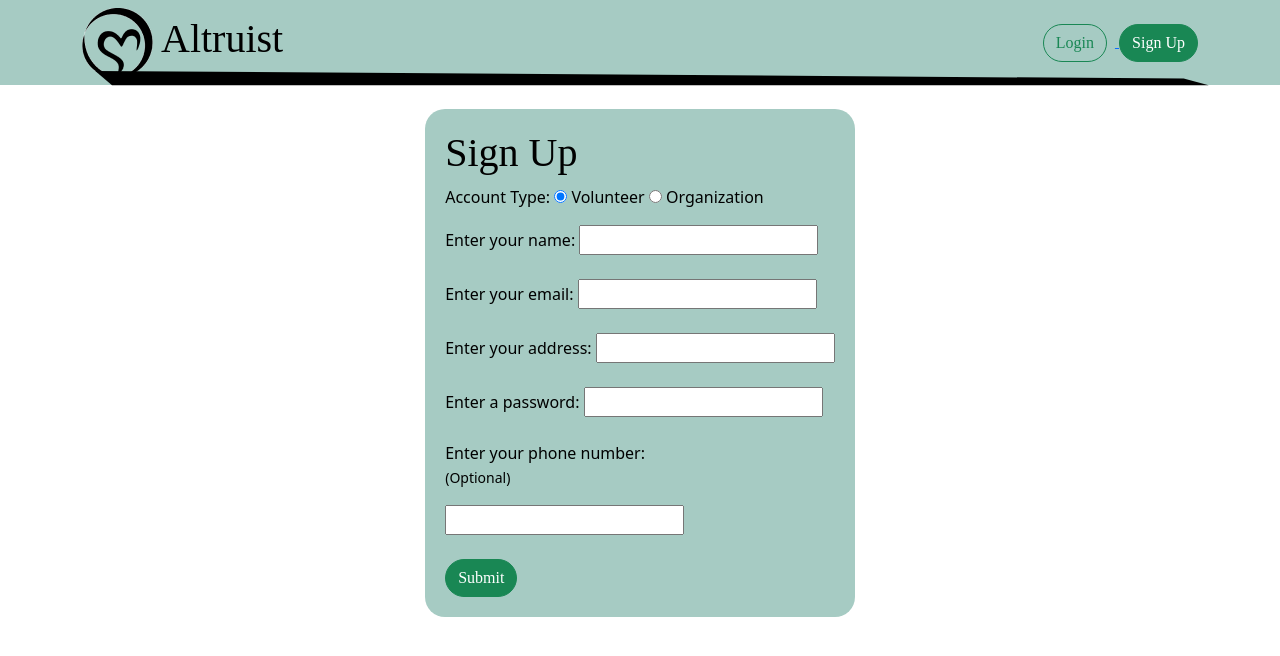
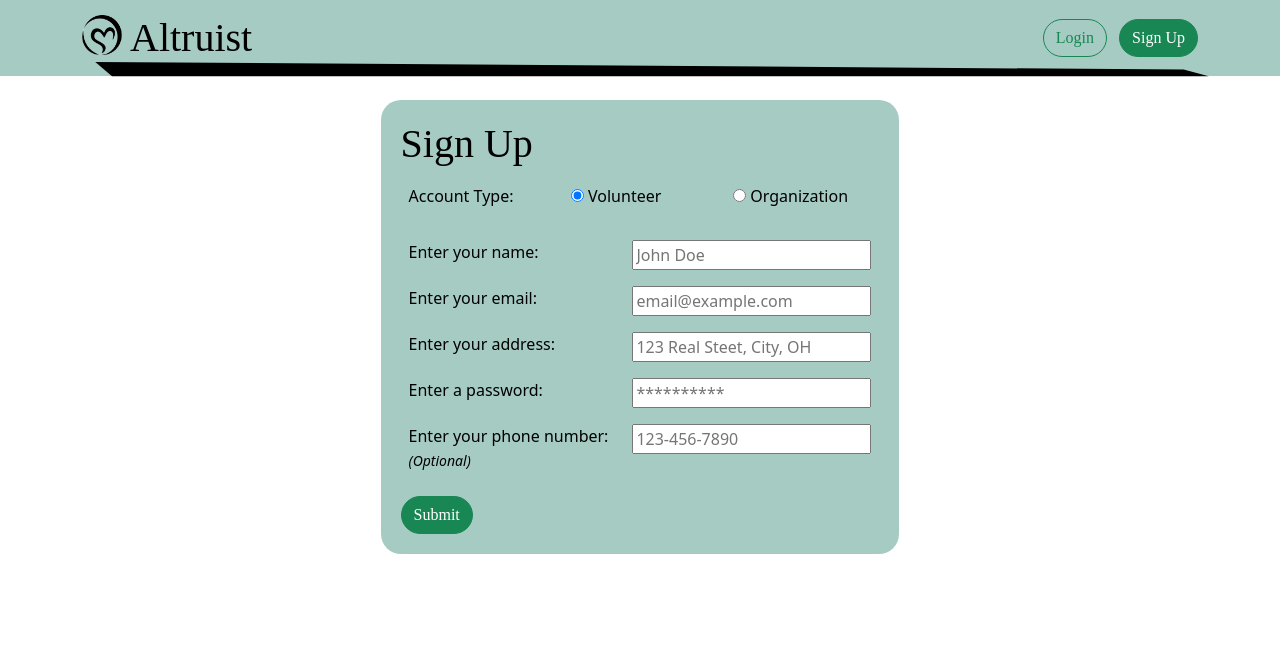
Before and after one commit to Randomblock1/madhacks-2023, a SvelteKit app: page /signup in a window 1280 px wide. Shown: the top 656 px of the page. Built offline with nearby package versions, Linux system fonts and the light colour scheme; a web font is replaced by a local one.

Commit message:
fix login and icon alignment

```diff
--- a/src/app.html
+++ b/src/app.html
@@ -15,18 +15,15 @@
 <div style="background-color: #a6cbc3;">
 	<div class="container">
 		<header class="d-flex flex-wrap align-items-center justify-content-center justify-content-md-between py-2">
-			<span class="fs-1 font-styled"><img class="bi me-2" src="%sveltekit.assets%/icon.png" />Altruist</span>
-
+			<span class="fs-1 font-styled"><img class="bi me-2" style="height:40px; width:40px; vertical-align:text-top" src="%sveltekit.assets%/icon.png" />Altruist</span>
 			<span class="text">
 				<a href="/login">
 					<button type="button"
-						class="btn btn-outline-success text-nowrap me-2 rounded-pill font-styled">Login</button>
-				</a>
+						class="btn btn-outline-success text-nowrap me-2 rounded-pill font-styled">Login</button></a>
 				<a href="/signup">
 					<button type="button" class="btn btn-success text-nowrap rounded-pill font-styled">Sign Up</button>
 				</a>
 			</span>
-
 		</header>
 		<div class="container" style="position:absolute; margin-top: -20px">
 			<svg width="100%" height="100%" viewBox="0 0 667 9" fill="none" xmlns="http://www.w3.org/2000/svg">
--- a/src/routes/signup/+page.svelte
+++ b/src/routes/signup/+page.svelte
@@ -2,27 +2,70 @@
 	<span class="rounded-box">
 		<h1 class="font-styled">Sign Up</h1>
 		<form action="/api/signup" method="post">
-			<p>
-				Account Type:
+			<div class="row align-items-start p-2">
+				<div class="col">
+					<p>Account Type:</p>
+				</div>
+
+				<div class="col">
 					<input type="radio" name="type" value="volunteer" id="volunteer" checked /> Volunteer
+				</div>
+
+				<div class="col">
 					<input type="radio" name="type" value="organization" id="organization" /> Organization
-			</p>
+				</div>
+			</div>
 
+			<div class="row p-2">
+				<div class="col">
 					<label for="name">Enter your name: </label>
-			<input type="text" id="name" name="name" /><br /><br />
+				</div>
 
+				<div class="col">
+					<input type="text" id="name" name="name" placeholder="John Doe" />
+				</div>
+			</div>
+
+			<div class="row p-2">
+				<div class="col">
 					<label for="email">Enter your email: </label>
-			<input type="email" id="email" name="email" /><br /><br />
+				</div>
 
+				<div class="col">
+					<input type="email" id="email" name="email" placeholder="email@example.com" />
+				</div>
+			</div>
+
+			<div class="row p-2">
+				<div class="col">
 					<label for="address">Enter your address: </label>
-			<input type="text" id="address" name="address" /><br /><br />
+				</div>
 
+				<div class="col">
+					<input type="text" id="address" name="address" placeholder="123 Real Steet, City, OH" />
+				</div>
+			</div>
+
+			<div class="row p-2">
+				<div class="col">
 					<label for="password">Enter a password: </label>
-			<input type="password" id="password" name="password" /><br /><br />
+				</div>
 
+				<div class="col">
+					<input type="password" id="password" name="password" placeholder="**********" />
+				</div>
+			</div>
+
+			<div class="row p-2">
+				<div class="col">
 					<label for="phone">Enter your phone number: </label>
-			<p><small>(Optional)</small></p>
-			<input type="tel" id="phone" name="phone" /><br /><br />
+					<p><small><i>(Optional)</i></small></p>
+				</div>
+
+				<div class="col">
+					<input type="tel" id="phone" name="phone" placeholder="123-456-7890" />
+				</div>
+			</div>
 
 			<input class="btn btn-success font-styled rounded-pill" type="submit" value="Submit" />
 		</form>
```
Also changed, not shown: src/routes/login/+page.svelte (+17 -5 lines). Lines whose indentation alone changed are shown as unchanged.
